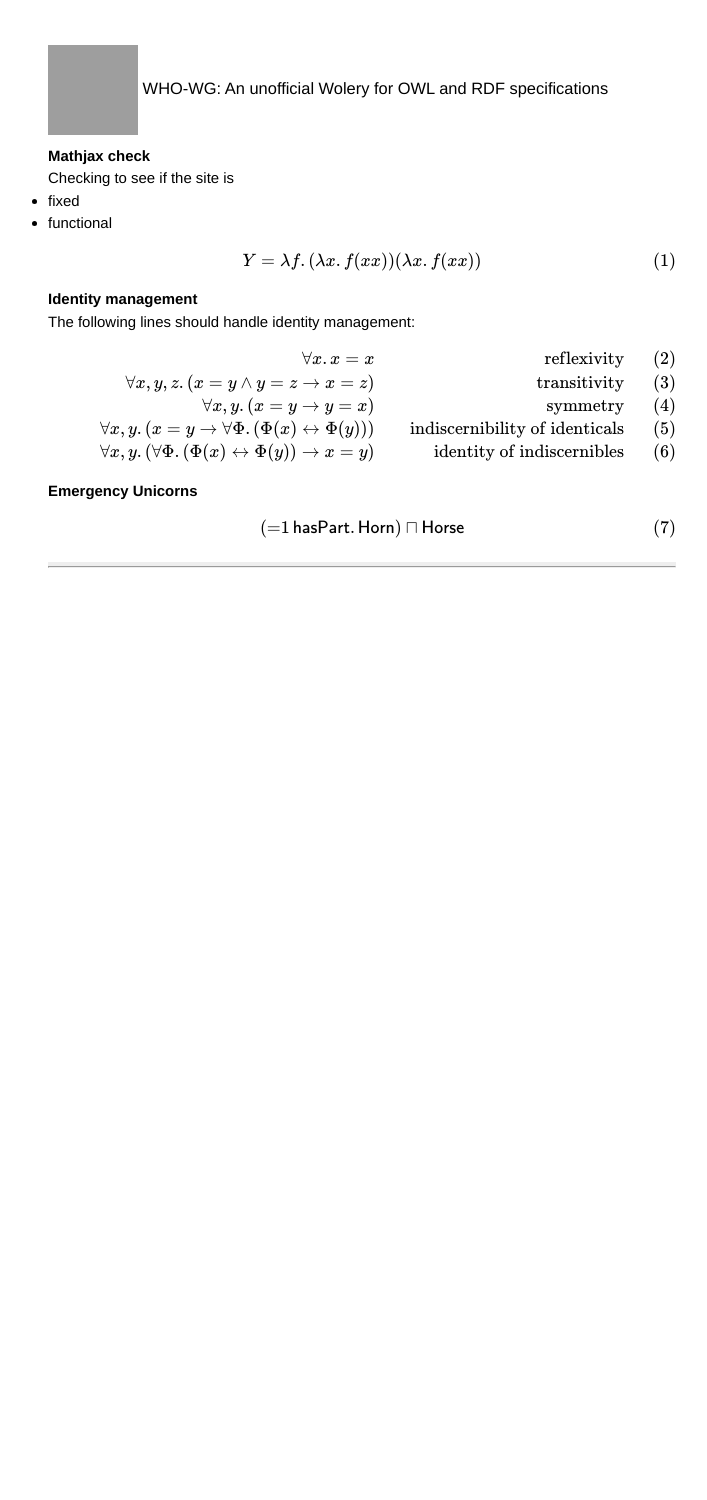
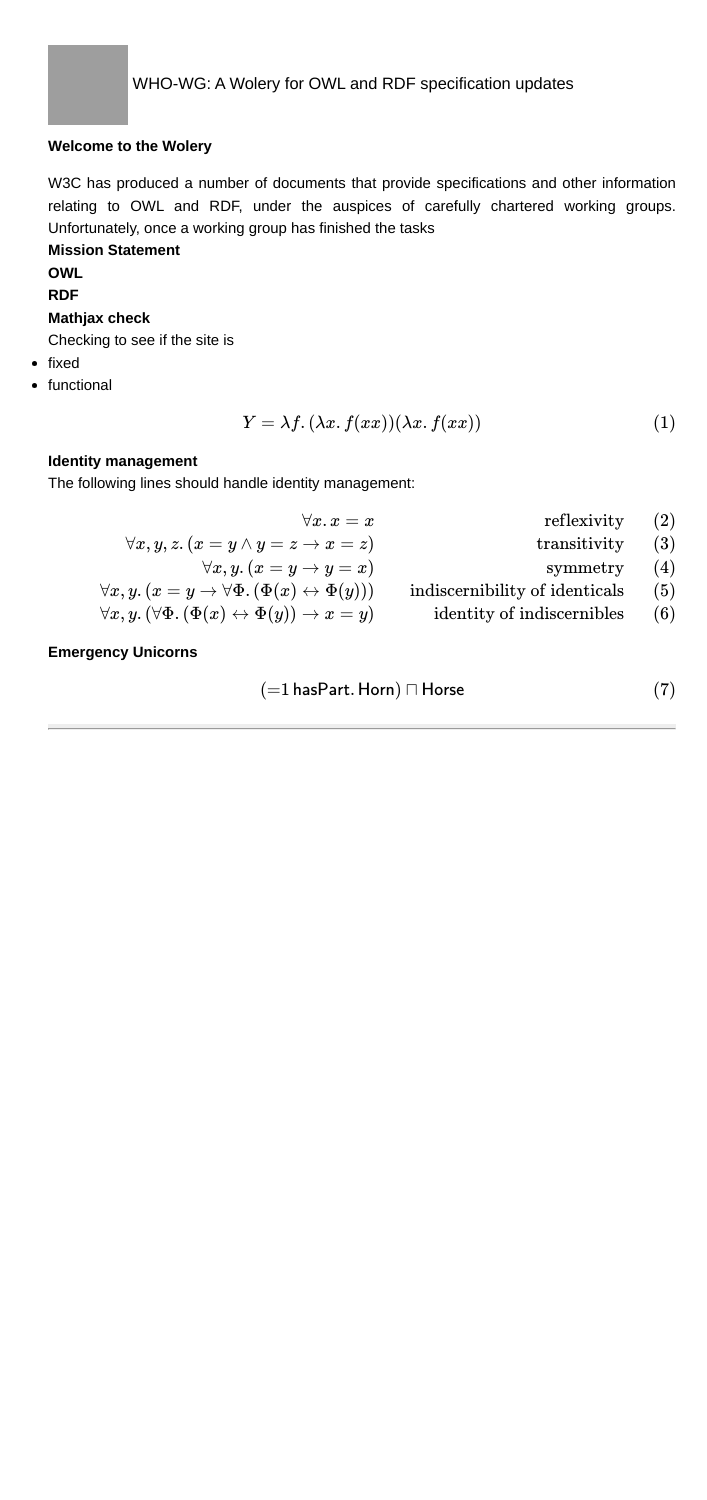
Before and after one commit to WHO-WG/WHO-WG.github.io, a Jekyll site: the page built from index.html, in a window 1280 px wide. Shown: the whole page, without its empty margins (278-985 px from the left). Built offline with Jekyll 4.4.1, drawn with Linux system fonts in a browser that asks for light colours; Markdown is read by kramdown in place of the engine named in the settings; formulas are drawn with MathJax 3; before the commit the page ends 1338 px from its top, so only the background shows below that; grey boxes are pictures that could not be loaded.

Commit message:
header change

```diff
--- a/_layouts/default.html
+++ b/_layouts/default.html
@@ -22,8 +22,8 @@
         <div class="site">
           <div class="header">
 	    <img src="{{site.github.owner_gravatar_url}}"style="width:
-          90px; vertical-align: middle;"/> WHO-WG: An unofficial
-          Wolery for OWL and RDF specifications
+          80px; vertical-align: middle;"/> WHO-WG: A
+          Wolery for OWL and RDF specification updates
           </div>
 
           {{ content }}
--- a/index.html
+++ b/index.html
@@ -2,6 +2,14 @@
 layout: default
 title: WHO-WG - Unofficial home for OWL and RDF specification correction and enhancement
 ---
+<h1>Welcome to the Wolery</h1>
+W3C has produced  a number of documents that provide specifications
+and other information relating to OWL and RDF, under the auspices of
+carefully chartered working groups.  Unfortunately, once a working group has finished the tasks
+<h2>Mission Statement</h2>
+<h2>OWL</h2>
+<h2>RDF</h2>
+
 <div><h2>Mathjax check</h2>
 Checking to see if the site is
 <ul>
```
